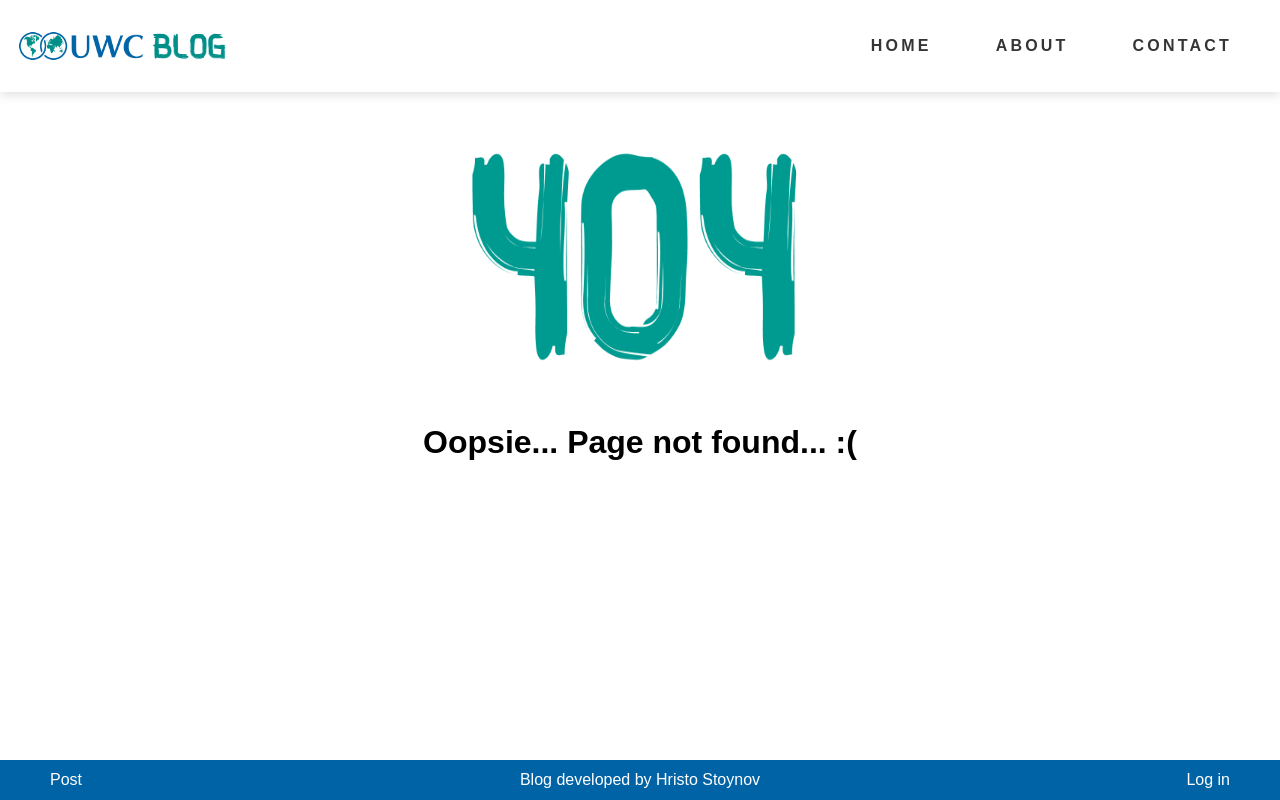
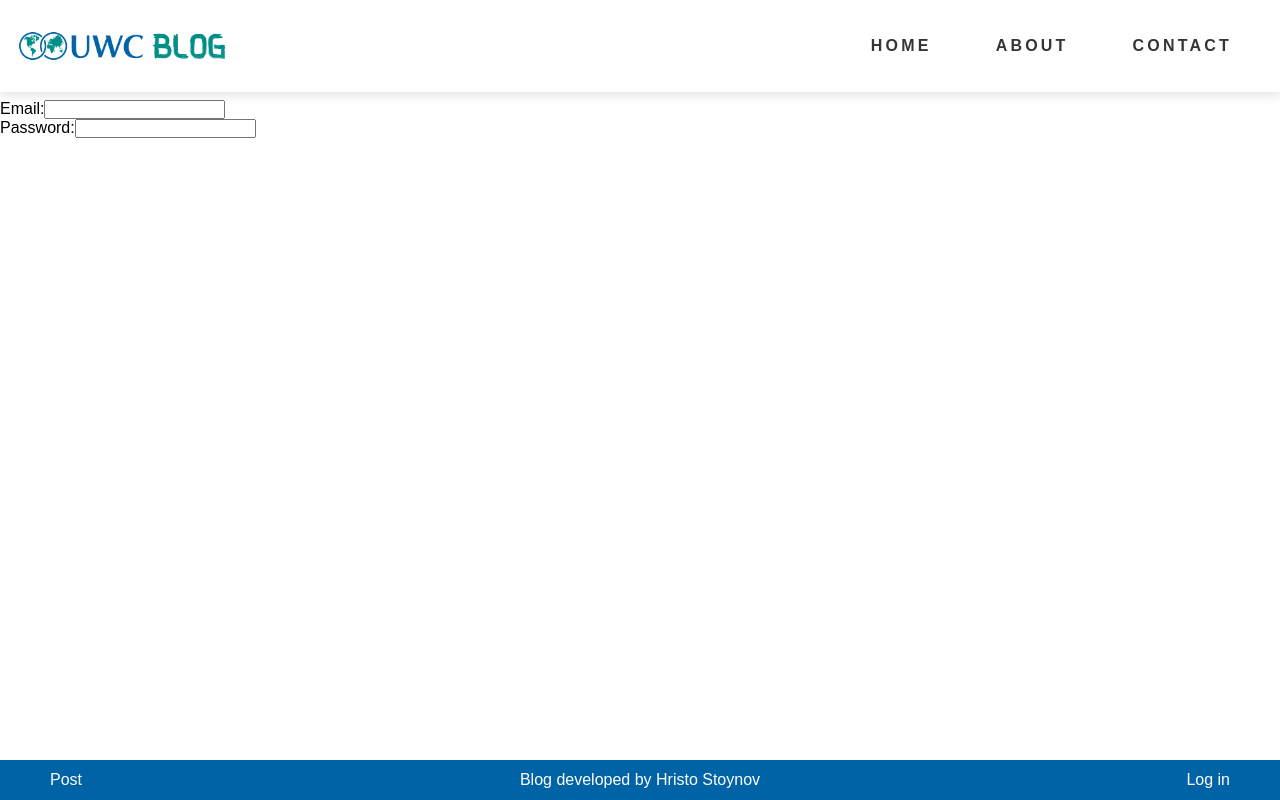
Before and after one commit to HristoStoynov/uwcblog, a React (Create React App) app: page /login in a window 1280 px wide. Before the commit this address had no page. Built offline with nearby package versions, Linux system fonts and the light colour scheme.

Commit message:
Add login page

```diff
--- a/src/App.js
+++ b/src/App.js
@@ -4,6 +4,7 @@ import Footer from './components/footer';
 import Home from './components/home';
 import About from './components/about';
 import Contact from './components/contact';
+import Login from './components/login';
 //import View from './components/view';
 import NotFound from './components/notfound';
 import styles from './App.module.css';
@@ -21,6 +22,7 @@ function App() {
               <Route path="/" exact component={Home} />
               <Route path="/about" component={About} />
               <Route path="/contact" component={Contact} />
+              <Route path="/login" component={Login} />
               <Route path="*" component={NotFound} />
             </Switch>
           </div>
--- /dev/null
+++ b/src/components/input/index.js
@@ -0,0 +1,14 @@
+import React from 'react'
+
+const Input = ({ label, id, onChange, value }) => {
+    return (
+        <div>
+            <label htmlFor={id}>
+                {label}:
+          <input id={id} value={value} onChange={onChange} />
+            </label>
+        </div>
+    )
+}
+
+export default Input
--- /dev/null
+++ b/src/components/login/index.js
@@ -0,0 +1,32 @@
+import React, { Component } from 'react'
+import Input from '../input'
+
+class Login extends Component {
+    constructor(props) {
+        super(props)
+
+        this.state = {
+            email: ' ',
+            password: ' '
+        }
+    }
+
+    render() {
+
+        const {
+            email,
+            password
+        } = this.state
+
+
+
+        return (
+            <div>
+                <Input value={email} id="email" label="Email" />
+                <Input value={password} id="password" label="Password" />
+            </div>
+        )
+    }
+}
+
+export default Login
```
Also changed, not shown: src/components/input/index.module.css (added), src/components/login/index.module.css (added).
